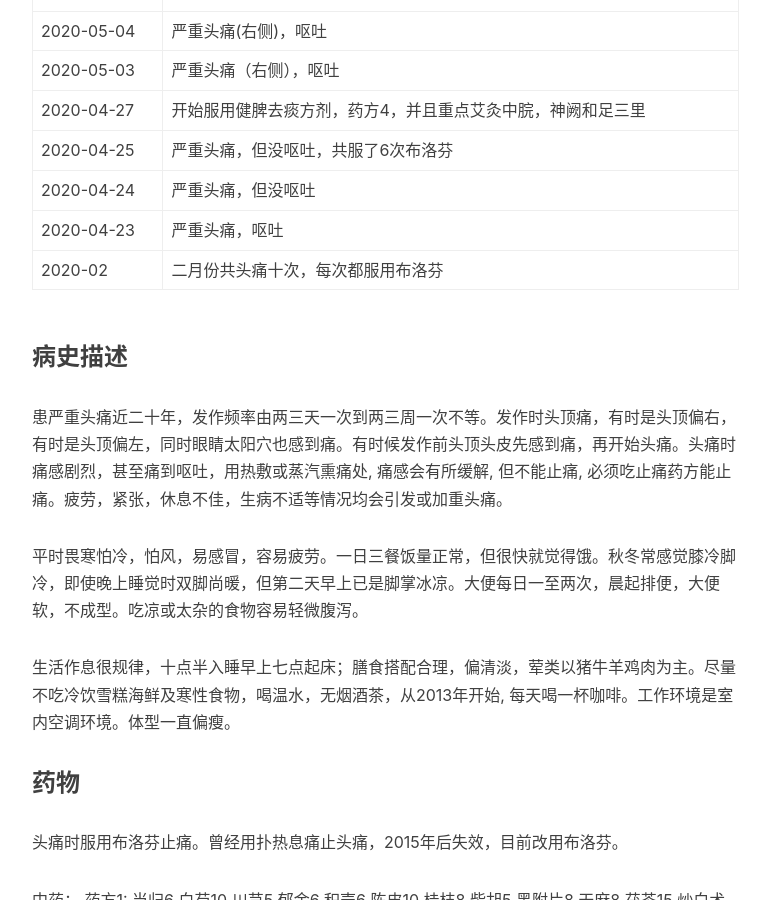
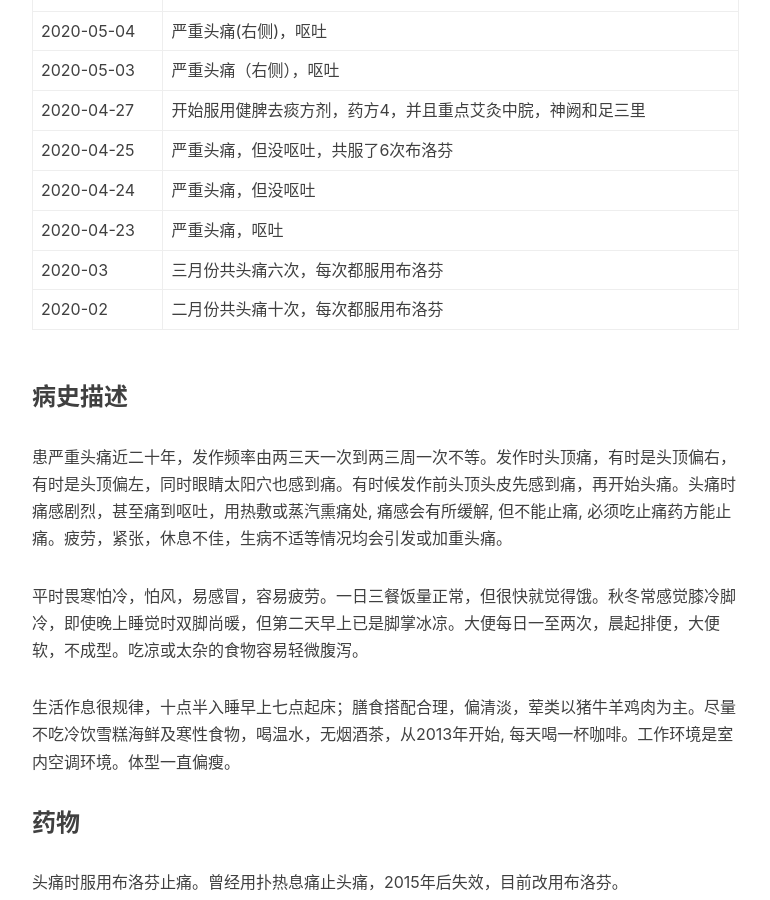
Before and after one commit to q15928/q15928.github.io, a Jekyll site: the page built from _posts/2020-04-22-headache-history.md, in a window 1280 px wide and 900 px high, scrolled down 806 px. Shown: the whole window, without its empty margins (233-1003 px from the left). Built offline with Jekyll 4.4.1, drawn with Linux system fonts in a browser that asks for light colours; nearby versions of some CDN libraries; comment, search, counter and statistics services are not loaded.

Commit message:
Updated headache post

```diff
--- a/_posts/2020-04-22-headache-history.md
+++ b/_posts/2020-04-22-headache-history.md
@@ -25,6 +25,7 @@ tags:
 |2020-04-25 | 严重头痛，但没呕吐，共服了6次布洛芬 |
 |2020-04-24 | 严重头痛，但没呕吐 |
 |2020-04-23 | 严重头痛，呕吐 |
+|2020-03 |三月份共头痛六次，每次都服用布洛芬 |
 |2020-02 |二月份共头痛十次，每次都服用布洛芬 |
 
 ### 病史描述
```
